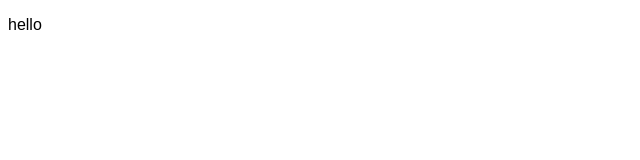
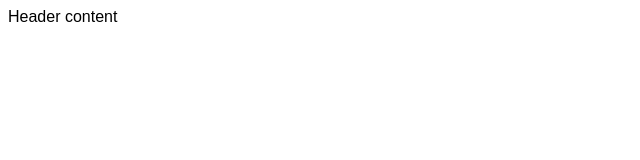
Before and after one commit to Nic-Wallace/champion_select, a plain HTML site: page index.html in a window 1280 px wide. Shown: the whole page, without its empty margins (0-640 px from the left). Drawn offline with Linux system fonts and the light colour scheme.

Commit message:
Link stylesheet to html file and add initial contents to readme file

```diff
--- a/index.html
+++ b/index.html
@@ -11,6 +11,6 @@
     <title>Champion Select</title>
 </head>
 <body>
-    <p>hello</p>
+    <header>Header content</header>
 </body>
 </html>
```
Also changed, not shown: 1 other file.
